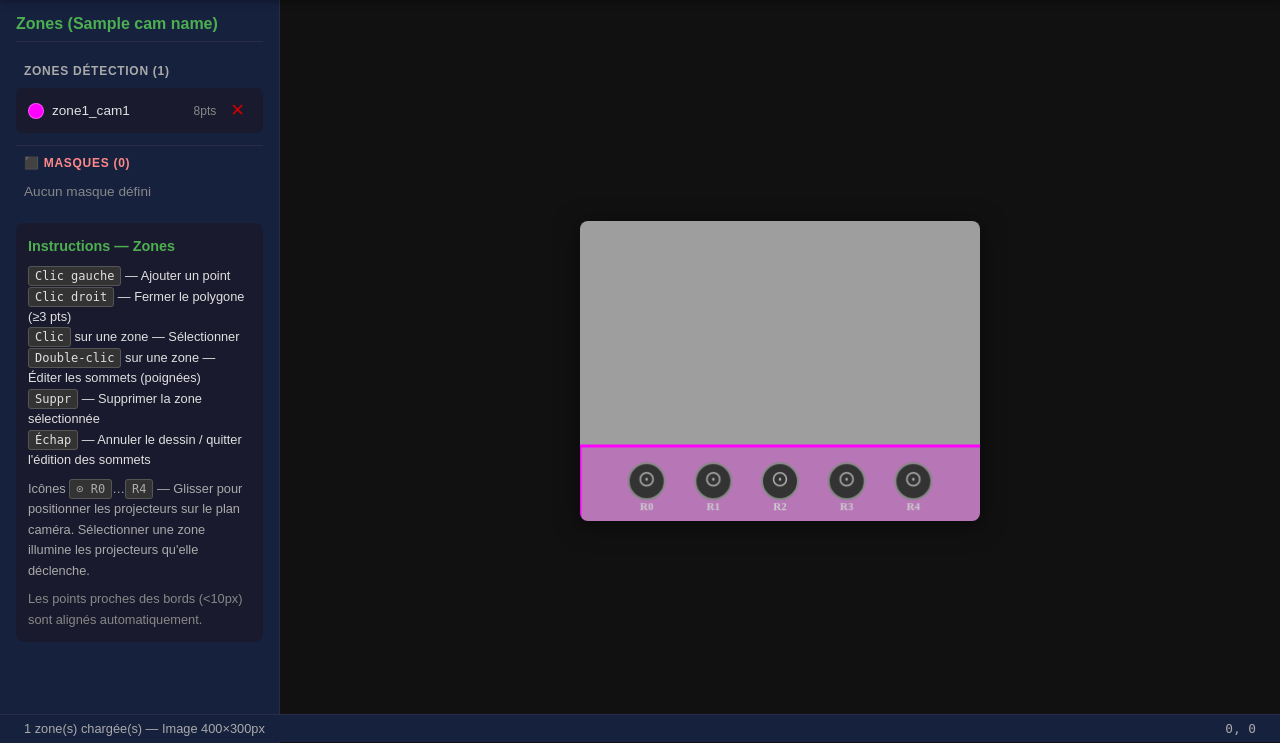
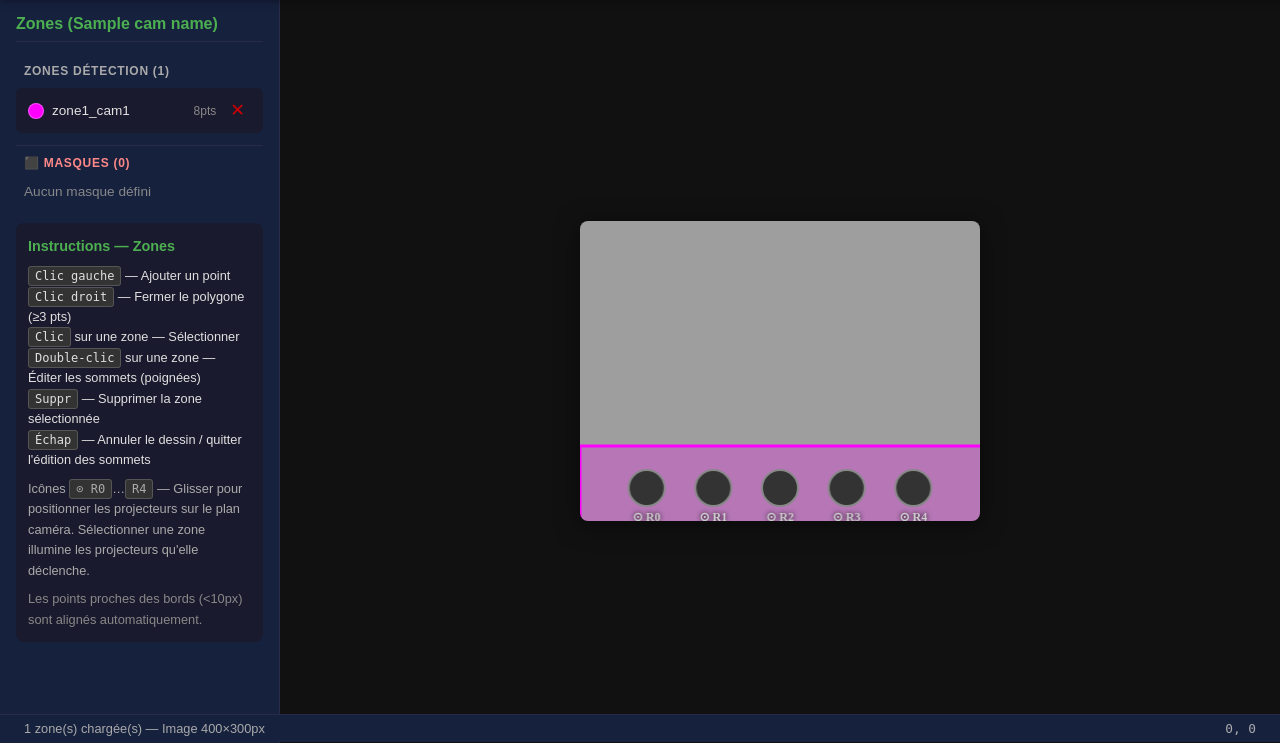
Before and after one commit to frankkubler/4iSafeCross, a Flask app: template templates/zone_editor.html in a window 1280 px wide. Shown: the part 58-801 px from the top of the page. Run offline with Flask 3, Linux system fonts and the light colour scheme; the template is opened without the code that fills it: most values are stand-ins (such as "Sample title", 1, 10 or a date in 2020); data that the repository does not hold is empty; parts of the project's set-up code (start-up, migrations or seed data) failed here and were passed over.

Commit message:
feat: mettre à jour la version du script zone_editor.js dans le template HTML

```diff
--- a/static/js/zone_editor.js
+++ b/static/js/zone_editor.js
@@ -311,35 +311,17 @@
     }
 
     /**
-     * Dessine une icône de projecteur (⊙) pour le relais donné.
+     * Dessine une icône de projecteur pour le relais donné.
+     * Retourne { body, label } — deux objets Fabric indépendants.
      */
     function drawProjectorIcon(relayId, cx, cy) {
-        const bg = new fabric.Circle({
+        const body = new fabric.Circle({
+            left: cx,
+            top: cy,
             radius: PROJ_RADIUS,
             fill: '#333333',
             stroke: '#888888',
             strokeWidth: 2,
-            originX: 'center',
-            originY: 'center',
-        });
-        const lens = new fabric.Text('⊙', {
-            fontSize: PROJ_RADIUS + 4,
-            fill: '#aaaaaa',
-            originX: 'center',
-            originY: 'center',
-            top: -2,
-        });
-        const lbl = new fabric.Text(`R${relayId}`, {
-            fontSize: 11,
-            fill: '#cccccc',
-            fontWeight: 'bold',
-            originX: 'center',
-            originY: 'center',
-            top: PROJ_RADIUS + 8,
-        });
-        const group = new fabric.Group([bg, lens, lbl], {
-            left: cx,
-            top: cy,
             originX: 'center',
             originY: 'center',
             selectable: true,
@@ -350,17 +332,36 @@
             lockScalingX: true,
             lockScalingY: true,
         });
-        group._relayId = relayId;
-        fabricCanvas.add(group);
-        fabricCanvas.bringToFront(group);
-        return group;
+        body._relayId = relayId;
+
+        const label = new fabric.Text(`\u2299 R${relayId}`, {
+            left: cx,
+            top: cy + PROJ_RADIUS + 4,
+            fontSize: 12,
+            fill: '#cccccc',
+            fontWeight: 'bold',
+            originX: 'center',
+            originY: 'top',
+            selectable: false,
+            evented: false,
+            shadow: new fabric.Shadow({ color: 'rgba(0,0,0,0.9)', blur: 5 }),
+        });
+
+        fabricCanvas.add(body);
+        fabricCanvas.add(label);
+        fabricCanvas.bringToFront(body);
+        fabricCanvas.bringToFront(label);
+        return { body, label };
     }
 
     /**
      * Supprime toutes les icônes de projecteur du canvas.
      */
     function clearProjectorIcons() {
-        Object.values(projectorIcons).forEach((g) => fabricCanvas.remove(g));
+        Object.values(projectorIcons).forEach(({ body, label }) => {
+            fabricCanvas.remove(body);
+            fabricCanvas.remove(label);
+        });
         projectorIcons = {};
     }
 
@@ -391,9 +392,9 @@
      * Cherche un projecteur aux coordonnées données (retourne relayId ou -1).
      */
     function findProjectorAtPoint(x, y) {
-        for (const [rid, group] of Object.entries(projectorIcons)) {
-            const cx = group.left;
-            const cy = group.top;
+        for (const [rid, { body }] of Object.entries(projectorIcons)) {
+            const cx = body.left;
+            const cy = body.top;
             const dx = x - cx;
             const dy = y - cy;
             if (Math.sqrt(dx * dx + dy * dy) <= PROJ_RADIUS + 4) {
@@ -422,16 +423,14 @@
      * Allume (lit=true) ou éteint un projecteur relais.
      */
     function highlightProjector(relayId, lit) {
-        const group = projectorIcons[relayId];
-        if (!group) return;
-        const bg = group._objects[0];
-        const lens = group._objects[1];
+        const icon = projectorIcons[relayId];
+        if (!icon) return;
         if (lit) {
-            bg.set({ fill: '#8a6a00', stroke: '#ffcc00' });
-            lens.set({ fill: '#ffe066' });
+            icon.body.set({ fill: '#8a6a00', stroke: '#ffcc00' });
+            icon.label.set({ fill: '#ffe066' });
         } else {
-            bg.set({ fill: '#333333', stroke: '#888888' });
-            lens.set({ fill: '#aaaaaa' });
+            icon.body.set({ fill: '#333333', stroke: '#888888' });
+            icon.label.set({ fill: '#cccccc' });
         }
     }
 
@@ -559,7 +558,16 @@
         // Déplacement d'une poignée de sommet ou d'un projecteur
         fabricCanvas.on("object:moving", function (opt) {
             if (opt.target && opt.target._relayId !== undefined) {
-                relayPositions[opt.target._relayId] = { x: opt.target.left, y: opt.target.top };
+                const rid = opt.target._relayId;
+                relayPositions[rid] = { x: opt.target.left, y: opt.target.top };
+                const icon = projectorIcons[rid];
+                if (icon && icon.label) {
+                    icon.label.set({
+                        left: opt.target.left,
+                        top: opt.target.top + PROJ_RADIUS + 4,
+                    });
+                    icon.label.setCoords();
+                }
                 return;
             }
             if (editingIndex < 0 || !opt.target || opt.target._vertexIndex === undefined) return;
--- a/templates/zone_editor.html
+++ b/templates/zone_editor.html
@@ -84,6 +84,6 @@
     </div>
 
     <script>const NUM_RELAYS = {{ num_relays }};</script>
-    <script src="{{ url_for('static', filename='js/zone_editor.js') }}"></script>
+    <script src="{{ url_for('static', filename='js/zone_editor.js') }}?v=3"></script>
 </body>
 </html>
```
